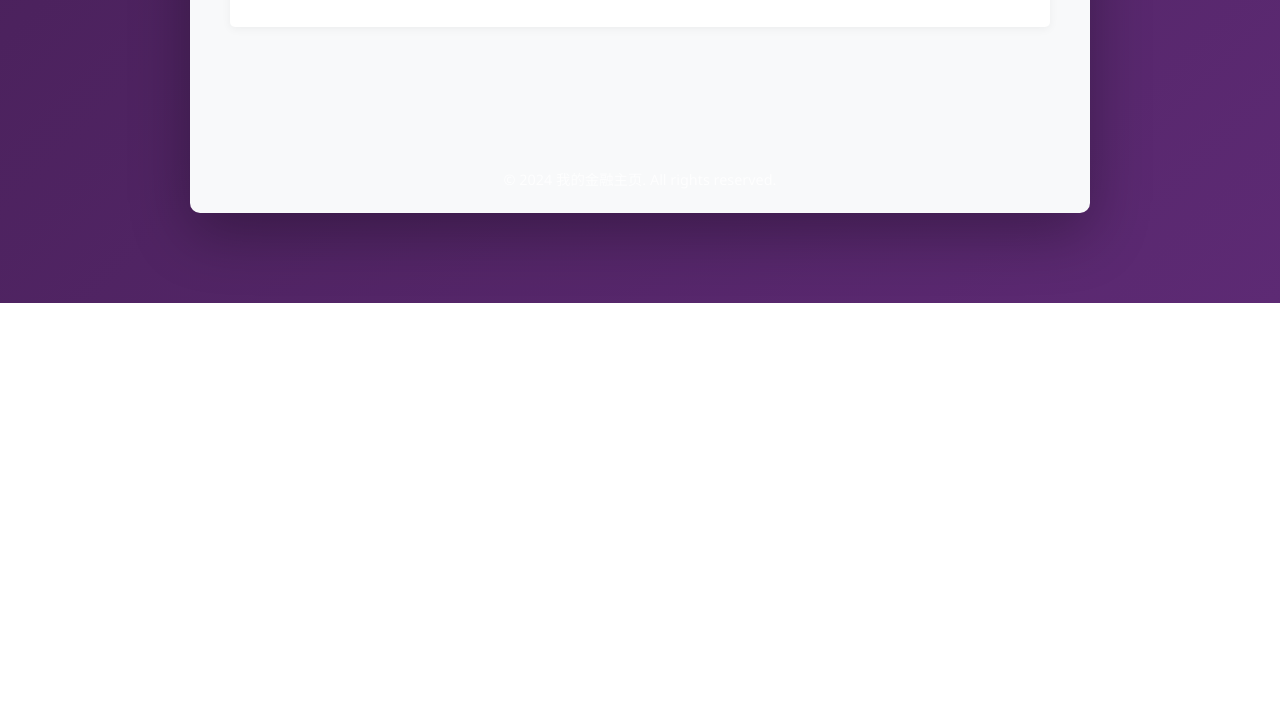
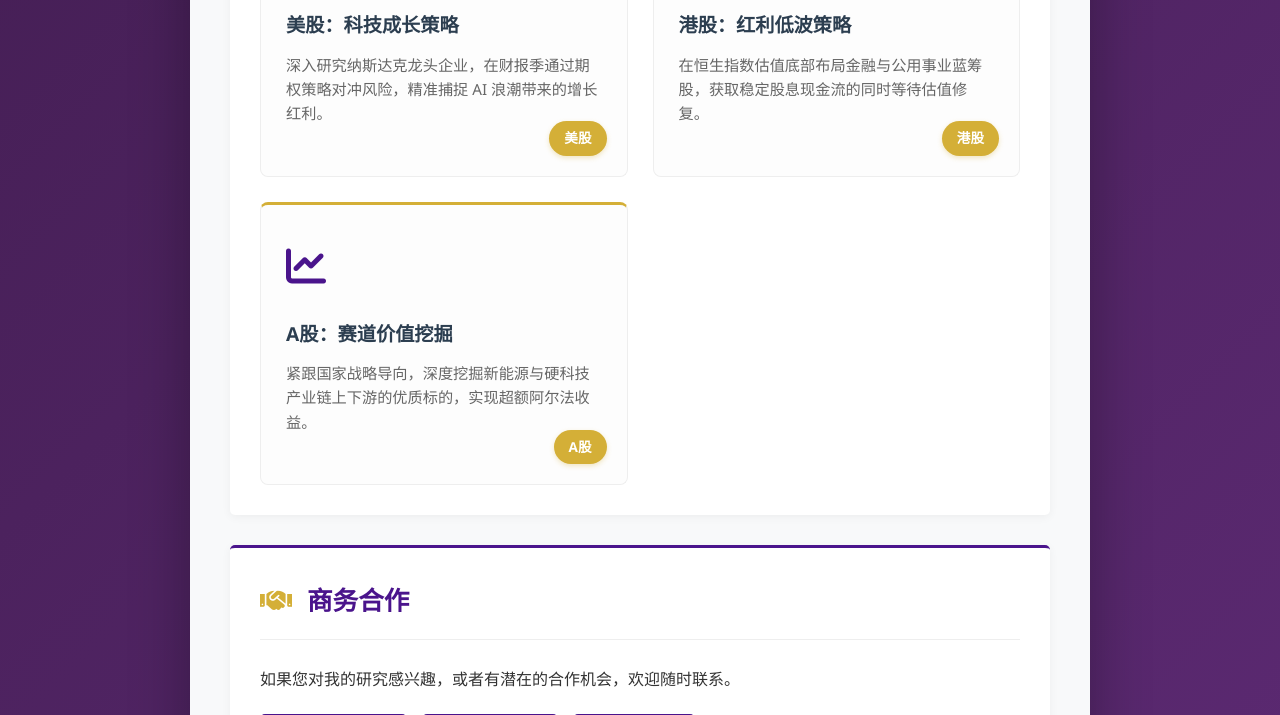
Before and after one commit to tangjianjun1982-gif/my-first-web, a plain HTML site: page index.html in a window 1280 px wide. Shown: the part 2688-3403 px from the top of the page. Before the commit the page ends 2991 px from the top, so only its background shows below. Drawn offline with Linux system fonts and the light colour scheme.

Commit message:
请更新

```diff
--- a/index.html
+++ b/index.html
@@ -88,6 +88,33 @@
                 </div>
             </section>
 
+            <!-- 成功案例 -->
+            <section class="card success-cases">
+                <h2><i class="fas fa-trophy"></i> 成功案例</h2>
+                <div class="cases-grid">
+                    <div class="case-item">
+                        <div class="case-icon"><i class="fas fa-dollar-sign"></i></div>
+                        <h3>美股：科技成长策略</h3>
+                        <p>深入研究纳斯达克龙头企业，在财报季通过期权策略对冲风险，精准捕捉 AI 浪潮带来的增长红利。</p>
+                        <span class="tag">美股</span>
+                    </div>
+
+                    <div class="case-item">
+                        <div class="case-icon"><i class="fas fa-building"></i></div>
+                        <h3>港股：红利低波策略</h3>
+                        <p>在恒生指数估值底部布局金融与公用事业蓝筹股，获取稳定股息现金流的同时等待估值修复。</p>
+                        <span class="tag">港股</span>
+                    </div>
+
+                    <div class="case-item">
+                        <div class="case-icon"><i class="fas fa-chart-line"></i></div>
+                        <h3>A股：赛道价值挖掘</h3>
+                        <p>紧跟国家战略导向，深度挖掘新能源与硬科技产业链上下游的优质标的，实现超额阿尔法收益。</p>
+                        <span class="tag">A股</span>
+                    </div>
+                </div>
+            </section>
+
             <!-- 联系方式 -->
             <section class="card contact">
                 <h2><i class="fas fa-handshake"></i> 商务合作</h2>
--- a/style.css
+++ b/style.css
@@ -220,6 +220,62 @@ h2 i {
     border-color: #4a148c;
 }
 
+/* 成功案例模块 */
+.cases-grid {
+    display: grid;
+    grid-template-columns: repeat(auto-fit, minmax(250px, 1fr));
+    gap: 25px;
+    margin-top: 20px;
+}
+
+.case-item {
+    background: #fdfdfd;
+    padding: 25px;
+    border-radius: 8px;
+    border: 1px solid #eee;
+    border-top: 3px solid #d4af37; /* 金色顶部装饰 */
+    position: relative;
+    transition: all 0.3s ease;
+    padding-bottom: 50px; /* 为标签留出空间 */
+}
+
+.case-item:hover {
+    transform: translateY(-5px);
+    box-shadow: 0 10px 20px rgba(0,0,0,0.1);
+}
+
+.case-icon {
+    font-size: 2.5em;
+    color: #4a148c; /* 紫色图标 */
+    margin-bottom: 15px;
+}
+
+.case-item h3 {
+    color: #2c3e50;
+    font-size: 1.2em;
+    margin-bottom: 10px;
+    font-weight: 700;
+}
+
+.case-item p {
+    font-size: 0.95em;
+    color: #666;
+    line-height: 1.6;
+}
+
+.case-item .tag {
+    position: absolute;
+    bottom: 20px;
+    right: 20px;
+    background: #d4af37;
+    color: #fff;
+    padding: 5px 15px;
+    border-radius: 20px;
+    font-size: 0.85em;
+    font-weight: 600;
+    box-shadow: 0 2px 5px rgba(212, 175, 55, 0.3);
+}
+
 /* 页脚 */
 footer {
     text-align: center;
```
